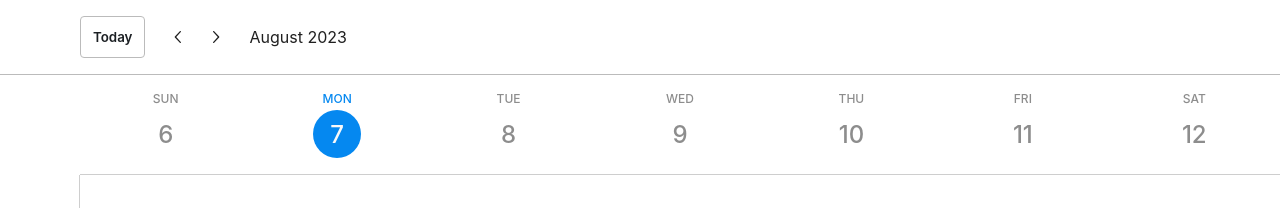
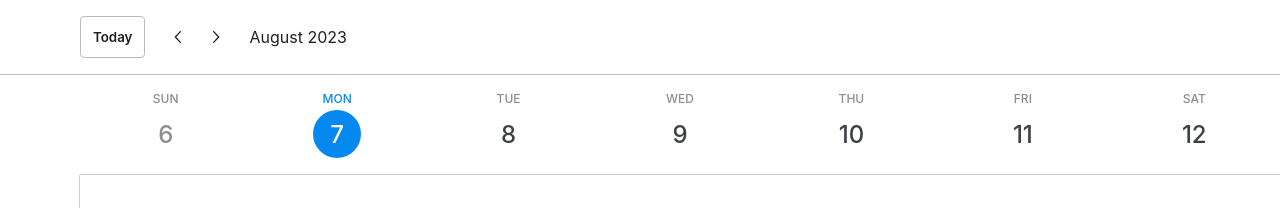
Before and after one commit to abinjohn123/calendar-weekview, a React (Create React App) app: page / in a window 1280 px wide. Shown: the top 208 px of the page. Built offline with nearby package versions, Linux system fonts and the light colour scheme.

Commit message:
style: date colors for future dates

```diff
--- a/src/App.scss
+++ b/src/App.scss
@@ -95,6 +95,10 @@ $border-color: var(--gray-7);
       width: 48px;
       border-radius: 100px;
       font-size: 2.4rem;
+
+      &.future {
+        color: rgb(60, 64, 67);
+      }
     }
 
     &.today {
--- a/src/comonents/CalendarGrid.tsx
+++ b/src/comonents/CalendarGrid.tsx
@@ -37,11 +37,12 @@ const handleGridScroll = (e: UIEvent<HTMLDivElement>): void => {
     headerEl.scrollLeft = (e.target as HTMLInputElement).scrollLeft ?? 0;
 };
 
-const WeekDay = ({ day, date, isToday }: WeekDayProps) => {
+const WeekDay = ({ day, date, isToday, isFuture }: WeekDayProps) => {
+  console.log(isFuture);
   return (
     <div className={cx('weekday py16 px8', { today: isToday })}>
       <p className="day">{day}</p>
-      <p className="d-flex p8 date">{date}</p>
+      <p className={cx('d-flex p8 date', { future: isFuture })}>{date}</p>
     </div>
   );
 };
@@ -166,6 +167,7 @@ const CalendarGrid = ({ week, isDBInitializing }: CalendarGridProps) => {
               isToday={
                 week[dayIndex].toDateString() === new Date().toDateString()
               }
+              isFuture={week[dayIndex] > new Date()}
             />
           ))}
         </div>
--- a/src/interfaces.ts
+++ b/src/interfaces.ts
@@ -23,6 +23,7 @@ export interface WeekDayProps {
   day: string;
   date: number;
   isToday: boolean;
+  isFuture: boolean;
 }
 
 export interface EachRowProps {
```
Also changed, not shown: 1 other file (tests, documents, lock files or other folders).
